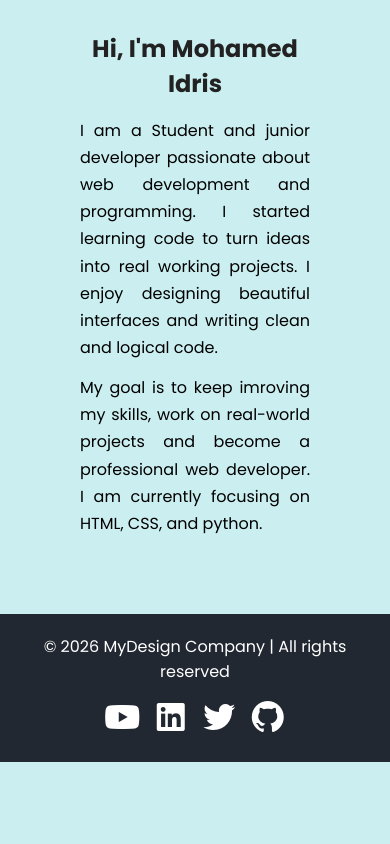
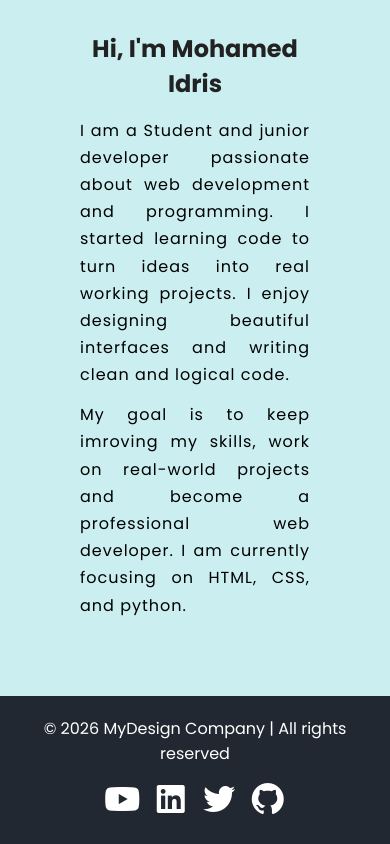
Before and after one commit to Mohd-Idris/Module-2-Project-Python, a Flask app: page /about in a window 390 px wide. Shown: the part 509-1353 px from the top of the page. Before the commit the page ends 1271 px from the top, so only its background shows below. Run offline with Flask 3, Linux system fonts and the light colour scheme; some libraries are stand-ins or nearby versions.

Commit message:
Added a minor change on Skills page

```diff
--- a/static/css/style.css
+++ b/static/css/style.css
@@ -699,8 +699,9 @@ footer * {
     font-size: 1rem;
     /* text-align: center; */
     text-align: justify;
+
     margin-top: 10px;
-    /* letter-spacing: 0.1px; */
+    letter-spacing: 1px;
   }
 
   /* Skills Page */
```
